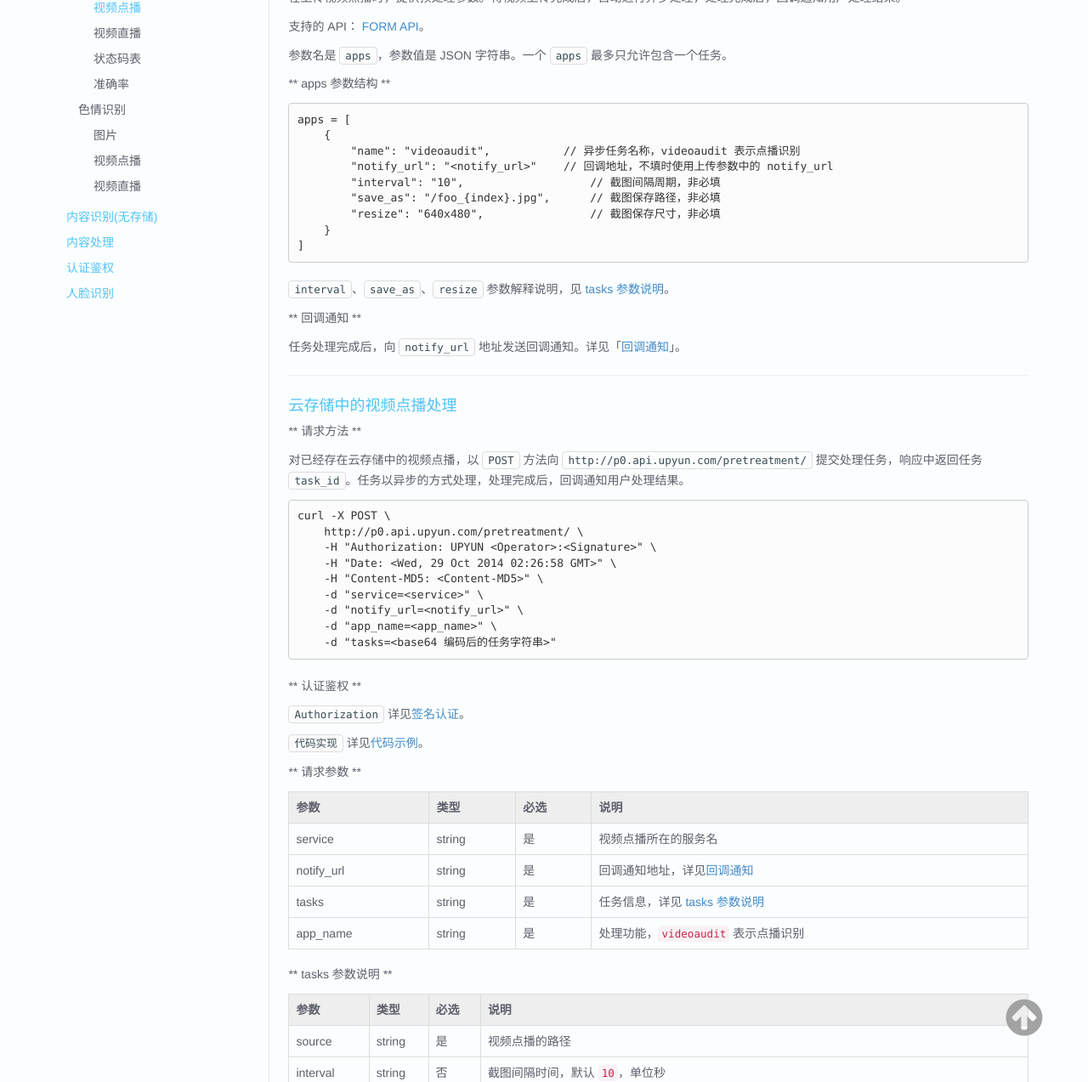
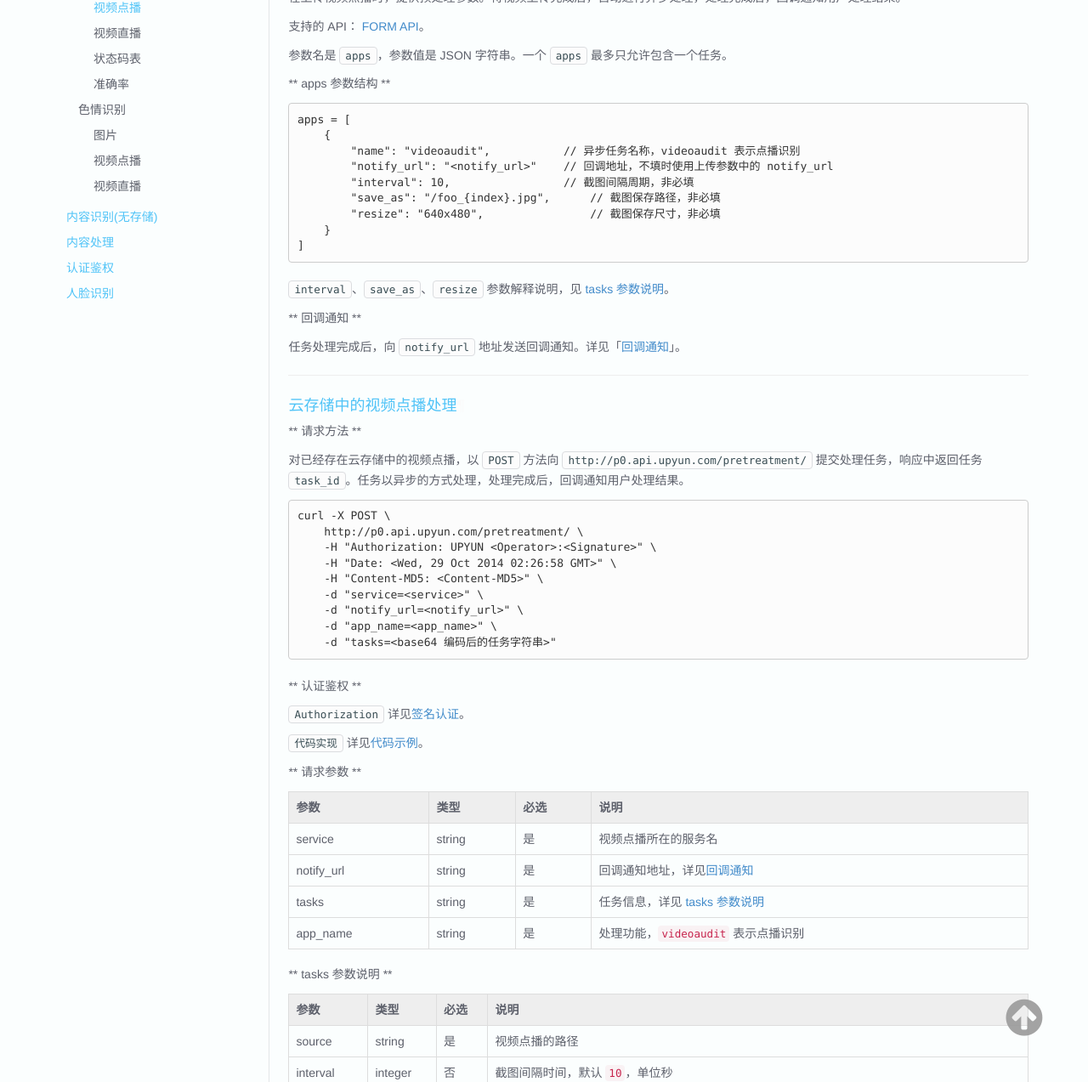
Before and after one commit to upyun/docs, an MkDocs documentation site: the page built from sources/ai/audit.md, in a window 1280 px wide and 1400 px high, scrolled down 3969 px, cut to the strip 127-1400 px from the top of the window. Shown: the whole strip at 85% size. Built offline with MkDocs 1.6.1, drawn with Linux system fonts in a browser that asks for light colours; old or Windows-style settings are respelled for this version of MkDocs.

Commit message:
interval 类型错误修正
interval 类型错误修正

```diff
--- a/sources/ai/audit.md
+++ b/sources/ai/audit.md
@@ -189,7 +189,7 @@ apps = [
 	{
 	    "name": "videoaudit",   		// 异步任务名称，videoaudit 表示点播识别
         "notify_url": "<notify_url>"    // 回调地址，不填时使用上传参数中的 notify_url
-		"interval": "10",   				// 截图间隔周期，非必填
+		"interval": 10,   				// 截图间隔周期，非必填
 		"save_as": "/foo_{index}.jpg",  	// 截图保存路径，非必填
 		"resize": "640x480",   				// 截图保存尺寸，非必填
 	}
@@ -245,7 +245,7 @@ curl -X POST \
 | 参数       		| 类型       	| 必选  	| 说明                              	|
 |-------------------|---------------|-------|-----------------------------------|
 | source       		| string       	| 是   	| 视频点播的路径         			|
-| interval        	| string       	| 否   	| 截图间隔时间，默认 `10`，单位秒    	|
+| interval        	| integer      	| 否   	| 截图间隔时间，默认 `10`，单位秒    	|
 | save_as           | string       	| 否   	| 截图保存路径，默认不保存截图 <br /> 支持[动态参数](/api/form_api/#save-key)和 `{index}`(必填)，后缀作为截图格式，支持 `jpg` 和 `png`	|
 | resize          	| string       	| 否   	| 截图保存尺寸，默认原图大小，格式宽x高，如 `640x480` |
 
```
